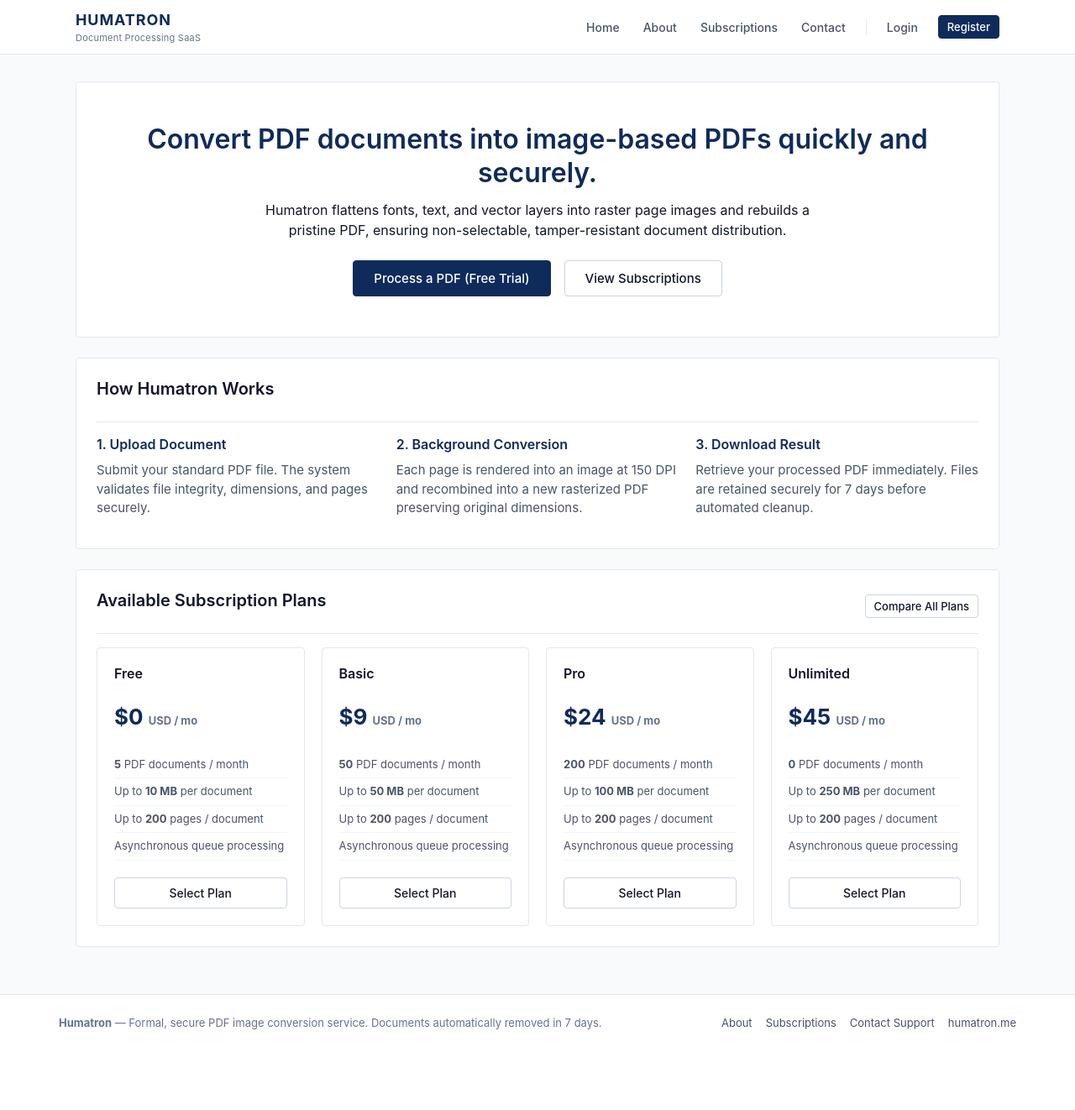
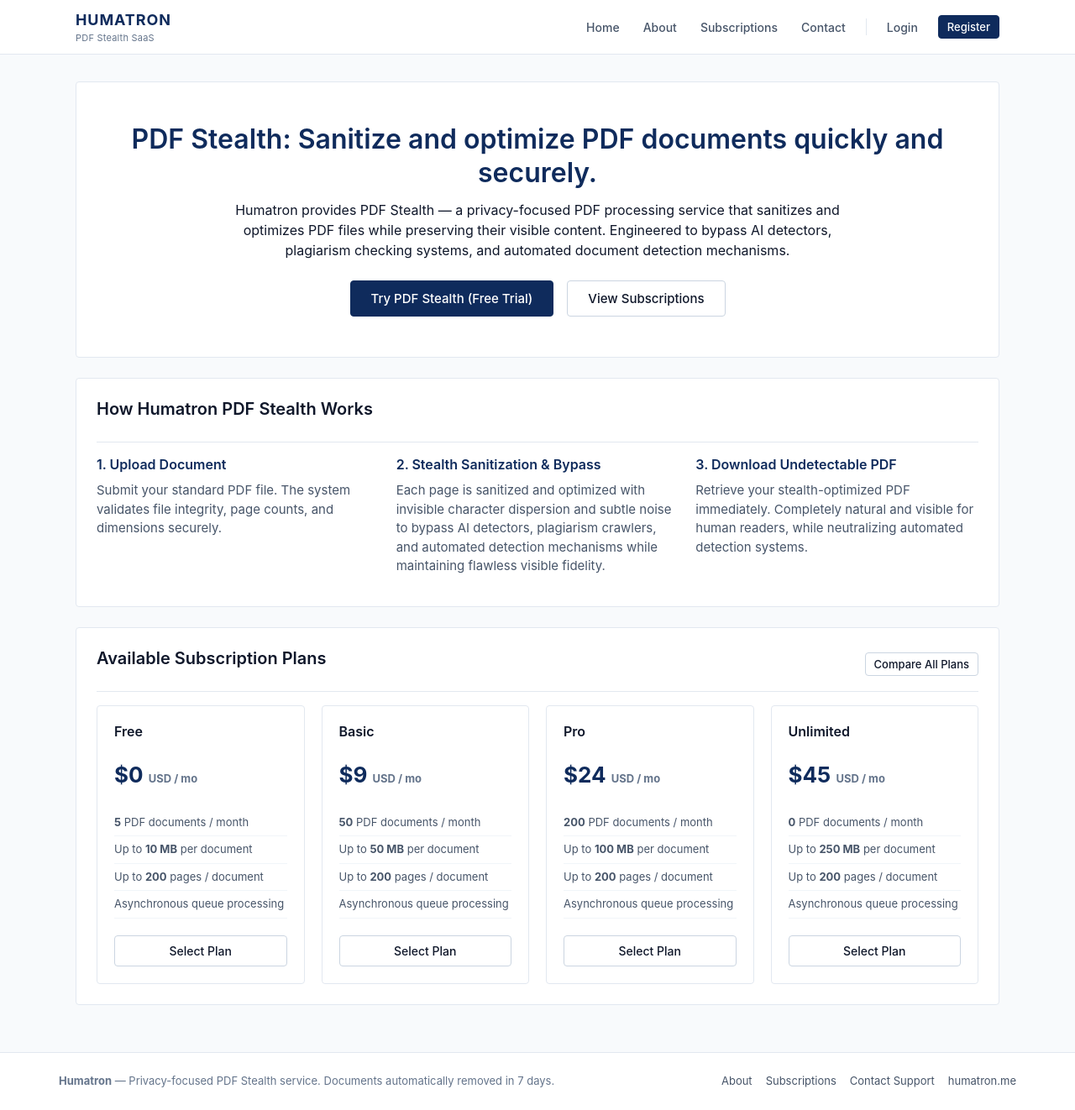
Before and after one commit to Ezradestaw/humatrona1, a Django app: page / in a window 1280 px wide. Shown: the whole page at 84% size. Before the commit the page ends 1226 px from the top, so only its background shows below. Run offline with Django 5.2, Linux system fonts and the light colour scheme; data comes from the database, SQL or seed files in the repository; parts of the project's set-up code (start-up, migrations or seed data) failed here and were passed over.

Commit message:
feat: rename PDF Conversion to PDF Stealth, update privacy notice, add AI/plagiarism bypass claims

```diff
--- a/subscriptions/management/commands/seed_plans.py
+++ b/subscriptions/management/commands/seed_plans.py
@@ -10,7 +10,7 @@ class Command(BaseCommand):
             {
                 'name': 'Starter',
                 'code': 'starter',
-                'description': 'Ideal for individual professionals with occasional PDF conversion requirements.',
+                'description': 'Ideal for individual professionals with occasional PDF Stealth requirements.',
                 'price': 20.00,
                 'currency': 'USD',
                 'price_etb': 2700.00,
--- a/templates/accounts/register.html
+++ b/templates/accounts/register.html
@@ -24,7 +24,7 @@
     </div>
 
     <div class="form-group">
-      <label class="form-label" for="id_email">Email Address (Used for Login & Verification)</label>
+      <label class="form-label" for="id_email">Email Address </label>
       {{ form.email }}
       {% if form.email.errors %}<div class="form-error">{{ form.email.errors.0 }}</div>{% endif %}
     </div>
@@ -76,7 +76,7 @@
     </div>
 
     <p style="font-size: 12px; color: var(--color-text-subtle); margin-top: 12px;">
-      Privacy Notice: Profile information (country, role) is collected strictly to configure regional payment methods (e.g., Telebirr for Ethiopia) and optimize service provisioning. Your data is never sold or shared.
+      <strong>Privacy Notice:</strong> We collect your country and role only to provide appropriate payment options and services. We do not sell your personal information and process it only as permitted by law.
     </p>
 
     <button type="submit" class="btn btn-primary btn-block" style="margin-top: 16px;">
--- a/templates/base.html
+++ b/templates/base.html
@@ -4,8 +4,8 @@
 <head>
   <meta charset="UTF-8">
   <meta name="viewport" content="width=device-width, initial-scale=1.0">
-  <title>{% block title %}Humatron — High-Performance PDF Processing{% endblock %}</title>
-  <meta name="description" content="{% block meta_description %}Convert PDF documents into image-based PDFs quickly and securely. Professional document processing service.{% endblock %}">
+  <title>{% block title %}Humatron — PDF Stealth Processing{% endblock %}</title>
+  <meta name="description" content="{% block meta_description %}PDF Stealth — Privacy-focused PDF processing service that sanitizes and optimizes PDF files while preserving their visible content.{% endblock %}">
   <link rel="canonical" href="https://{{ SITE_DOMAIN }}{{ request.path }}">
   <link rel="stylesheet" href="{% static 'css/humatron.css' %}">
   {% block extra_head %}{% endblock %}
@@ -17,13 +17,13 @@
     <div class="header-container">
       <a href="{% url 'home' %}" class="brand" aria-label="Humatron Home">
         <span class="brand-name">HUMATRON</span>
-        <span class="brand-sub">Document Processing SaaS</span>
+        <span class="brand-sub">PDF Stealth SaaS</span>
       </a>
 
       <nav class="main-nav" role="navigation" aria-label="Main Navigation">
         {% if user.is_authenticated %}
           <a href="{% url 'accounts:dashboard' %}" class="nav-link">Dashboard</a>
-          <a href="{% url 'pdf_processor:upload' %}" class="nav-link">Process PDF</a>
+          <a href="{% url 'pdf_processor:upload' %}" class="nav-link">PDF Stealth</a>
           <a href="{% url 'usage:index' %}" class="nav-link">Usage</a>
           <a href="{% url 'subscriptions:my_subscription' %}" class="nav-link">Subscription</a>
           <a href="{% url 'payments:history' %}" class="nav-link">Payment History</a>
@@ -60,7 +60,7 @@
   <footer class="site-footer" role="contentinfo">
     <div class="footer-container">
       <div>
-        <strong>Humatron</strong> — Formal, secure PDF image conversion service. Documents automatically removed in 7 days.
+        <strong>Humatron</strong> — Privacy-focused PDF Stealth service. Documents automatically removed in 7 days.
       </div>
       <div class="footer-links">
         <a href="{% url 'about' %}">About</a>
--- a/templates/email/base_email.html
+++ b/templates/email/base_email.html
@@ -94,7 +94,7 @@
         {% block content %}{% endblock %}
       </div>
       <div class="footer">
-        <p style="margin: 0 0 6px 0;"><strong>Humatron</strong> — Formal, secure PDF image conversion service.</p>
+        <p style="margin: 0 0 6px 0;"><strong>Humatron</strong> — Privacy-focused PDF Stealth processing service.</p>
         <p style="margin: 0;">Processed documents are automatically retained for 7 days before permanent removal. For assistance, contact support@humatron.me.</p>
       </div>
     </div>
--- a/templates/email/pdf_processing/message.html
+++ b/templates/email/pdf_processing/message.html
@@ -5,7 +5,7 @@
 {% block content %}
 <h2>Your PDF is ready</h2>
 <p>Dear {{ user.first_name|default:user.username }},</p>
-<p>Your document <strong>{{ job.original_filename }}</strong> has been converted into an image-based PDF successfully.</p>
+<p>Your document <strong>{{ job.original_filename }}</strong> has been processed with PDF Stealth successfully.</p>
 
 <table style="width: 100%; border-collapse: collapse; margin: 20px 0; font-size: 14px;">
   <tr style="border-bottom: 1px solid #e2e8f0;">
@@ -13,7 +13,7 @@
     <td style="padding: 8px 0; text-align: right; font-weight: 600;">{{ job.original_filename }}</td>
   </tr>
   <tr style="border-bottom: 1px solid #e2e8f0;">
-    <td style="padding: 8px 0; color: #64748b;">Pages Converted</td>
+    <td style="padding: 8px 0; color: #64748b;">Pages Processed (PDF Stealth)</td>
     <td style="padding: 8px 0; text-align: right;">{{ job.page_count }}</td>
   </tr>
   <tr>
@@ -23,7 +23,7 @@
 </table>
 
 <p style="text-align: center; margin: 24px 0;">
-  <a href="{{ download_url }}" class="btn">Download Processed PDF</a>
+  <a href="{{ download_url }}" class="btn">Download PDF Stealth Document</a>
 </p>
 
 <div class="callout">
--- a/templates/email/pdf_processing/message.txt
+++ b/templates/email/pdf_processing/message.txt
@@ -1,6 +1,6 @@
 Dear {{ user.first_name|default:user.username }},
 
-Your document '{{ job.original_filename }}' has been converted into an image-based PDF successfully.
+Your document '{{ job.original_filename }}' has been processed with PDF Stealth successfully.
 
 Job Details:
 - Original Filename: {{ job.original_filename }}
@@ -13,6 +13,6 @@ Download your document here (requires login):
 Note: Processed files are securely retained for 7 days before permanent removal.
 
 Regards,
-Humatron PDF Service
+Humatron PDF Stealth Service
 support@humatron.me
 https://humatron.me
--- a/templates/home.html
+++ b/templates/home.html
@@ -1,19 +1,19 @@
 {% extends "base.html" %}
 
-{% block title %}Humatron — Convert PDF Documents to Image-Based PDFs{% endblock %}
+{% block title %}Humatron — PDF Stealth: Privacy-Focused PDF Processing{% endblock %}
 
 {% block content %}
 <div class="panel" style="text-align: center; padding: 48px 24px;">
-  <h1 style="font-size: 32px; margin-bottom: 12px; color: var(--color-primary);">Convert PDF documents into image-based PDFs quickly and securely.</h1>
-  <p class="lead" style="max-width: 680px; margin: 0 auto 24px auto;">
-    Humatron flattens fonts, text, and vector layers into raster page images and rebuilds a pristine PDF, ensuring non-selectable, tamper-resistant document distribution.
+  <h1 style="font-size: 32px; margin-bottom: 12px; color: var(--color-primary);">PDF Stealth: Sanitize and optimize PDF documents quickly and securely.</h1>
+  <p class="lead" style="max-width: 720px; margin: 0 auto 24px auto;">
+    Humatron provides PDF Stealth — a privacy-focused PDF processing service that sanitizes and optimizes PDF files while preserving their visible content. Engineered to bypass AI detectors, plagiarism checking systems, and automated document detection mechanisms.
   </p>
   <div style="display: flex; justify-content: center; gap: 16px;">
     {% if user.is_authenticated %}
-      <a href="{% url 'pdf_processor:upload' %}" class="btn btn-primary" style="padding: 10px 24px; font-size: 15px;">Process a PDF</a>
+      <a href="{% url 'pdf_processor:upload' %}" class="btn btn-primary" style="padding: 10px 24px; font-size: 15px;">PDF Stealth (Process PDF)</a>
       <a href="{% url 'subscriptions:plans' %}" class="btn btn-secondary" style="padding: 10px 24px; font-size: 15px;">View Subscriptions</a>
     {% else %}
-      <a href="{% url 'accounts:register' %}" class="btn btn-primary" style="padding: 10px 24px; font-size: 15px;">Process a PDF (Free Trial)</a>
+      <a href="{% url 'accounts:register' %}" class="btn btn-primary" style="padding: 10px 24px; font-size: 15px;">Try PDF Stealth (Free Trial)</a>
       <a href="{% url 'subscriptions:plans' %}" class="btn btn-secondary" style="padding: 10px 24px; font-size: 15px;">View Subscriptions</a>
     {% endif %}
   </div>
@@ -21,20 +21,20 @@
 
 <div class="panel">
   <div class="panel-header">
-    <h2>How Humatron Works</h2>
+    <h2>How Humatron PDF Stealth Works</h2>
   </div>
   <div class="grid-3">
     <div>
       <h3 style="color: var(--color-primary);">1. Upload Document</h3>
-      <p>Submit your standard PDF file. The system validates file integrity, dimensions, and pages securely.</p>
+      <p>Submit your standard PDF file. The system validates file integrity, page counts, and dimensions securely.</p>
     </div>
     <div>
-      <h3 style="color: var(--color-primary);">2. Background Conversion</h3>
-      <p>Each page is rendered into an image at 150 DPI and recombined into a new rasterized PDF preserving original dimensions.</p>
+      <h3 style="color: var(--color-primary);">2. Stealth Sanitization & Bypass</h3>
+      <p>Each page is sanitized and optimized with invisible character dispersion and subtle noise to bypass AI detectors, plagiarism crawlers, and automated detection mechanisms while maintaining flawless visible fidelity.</p>
     </div>
     <div>
-      <h3 style="color: var(--color-primary);">3. Download Result</h3>
-      <p>Retrieve your processed PDF immediately. Files are retained securely for 7 days before automated cleanup.</p>
+      <h3 style="color: var(--color-primary);">3. Download Undetectable PDF</h3>
+      <p>Retrieve your stealth-optimized PDF immediately. Completely natural and visible for human readers, while neutralizing automated detection systems.</p>
     </div>
   </div>
 </div>
--- a/templates/payments/binance_manual_status.html
+++ b/templates/payments/binance_manual_status.html
@@ -28,11 +28,11 @@
       Your payment has been approved and your subscription is active.
     </h1>
     <p style="color: var(--color-text-subtle); max-width: 520px; margin: 0 auto 24px; font-size: 14px;">
-      Your payment has been successfully confirmed. You can now convert PDFs under the <strong>{{ payment.plan.name }}</strong> plan.
+      Your payment has been successfully confirmed. You can now use PDF Stealth to process PDFs under the <strong>{{ payment.plan.name }}</strong> plan.
     </p>
     <div style="margin-bottom: 24px;">
       <a href="{% url 'pdf_processor:upload' %}" class="btn btn-primary" style="padding: 10px 24px; font-weight: 600;">
-        Start Processing PDFs &rarr;
+        Start PDF Stealth &rarr;
       </a>
     </div>
 
--- a/templates/pdf_processor/confirm_delete.html
+++ b/templates/pdf_processor/confirm_delete.html
@@ -6,7 +6,7 @@
 <div class="panel" style="max-width: 520px; margin: 0 auto; text-align: center; padding: 32px 20px;">
   <div class="badge badge-failed" style="font-size: 13px; margin-bottom: 12px;">Delete Document</div>
   <h1>Delete Document</h1>
-  <p>Are you sure you want to permanently delete <strong>{{ job.original_filename }}</strong>? Both uploaded and converted files will be purged from our server immediately.</p>
+  <p>Are you sure you want to permanently delete <strong>{{ job.original_filename }}</strong>? Both uploaded and PDF Stealth processed files will be purged from our server immediately.</p>
 
   <form method="post" style="margin-top: 24px;">
     {% csrf_token %}
--- a/templates/pdf_processor/job_detail.html
+++ b/templates/pdf_processor/job_detail.html
@@ -35,7 +35,7 @@
     <div style="font-size: 36px; margin-bottom: 8px;">✅</div>
     <h2 style="color: var(--color-success); font-size: 20px; margin-bottom: 6px;">Your PDF is Ready!</h2>
     <p style="font-size: 14px; color: var(--color-text-muted); margin-bottom: 20px;">
-      All pages have been flattened into raster images and reconstructed into your new PDF document.
+      All pages have been sanitized and optimized with PDF Stealth while preserving visible content.
     </p>
 
     <!-- Clear, Highly Visible Download Button -->
@@ -44,7 +44,7 @@
          href="{% if job.is_downloadable %}{% url 'pdf_processor:download' job.id %}{% else %}#{% endif %}"
          class="btn btn-success btn-lg"
          style="display: inline-block; padding: 14px 36px; font-size: 17px; font-weight: 700; text-decoration: none; border-radius: 4px;">
-        ⬇ Download Processed PDF
+        ⬇ Download PDF Stealth Document
       </a>
     </div>
 
@@ -61,7 +61,7 @@
 
   {# Error Box #}
   <div id="job-error-container" style="{% if job.status != 'FAILED' %}display: none;{% endif %} padding: 20px; background: #fef2f2; border: 1px solid #fecaca; border-radius: 4px; margin: 20px 0;">
-    <h3 style="color: var(--color-danger); margin-bottom: 6px;">Conversion Failed</h3>
+    <h3 style="color: var(--color-danger); margin-bottom: 6px;">PDF Stealth Processing Failed</h3>
     <p id="job-error-text" style="font-size: 14px; color: var(--color-danger); margin-bottom: 12px;">
       {{ job.error_message|default:"An unexpected error occurred while processing the document." }}
     </p>
--- a/templates/subscriptions/plans.html
+++ b/templates/subscriptions/plans.html
@@ -5,8 +5,8 @@
 {% block content %}
 <div class="panel" style="text-align: center; padding: 36px 20px;">
   <h1>Subscription Plans</h1>
-  <p class="lead" style="max-width: 640px; margin: 0 auto;">
-    Choose the right capacity for your PDF conversion needs. High-resolution rendering, page dimension preservation, and secure 7-day retention across all tiers.
+  <p class="lead" style="max-width: 680px; margin: 0 auto;">
+    Choose the right capacity for your PDF Stealth needs. Sanitizes files, bypasses AI detectors and plagiarism systems, and preserves visible layout across all tiers.
   </p>
   {% if user.is_authenticated %}
     {% if is_ethiopia %}
--- a/templates/usage/usage.html
+++ b/templates/usage/usage.html
@@ -6,10 +6,10 @@
 <div class="panel">
   <div class="panel-header">
     <h1>Usage Tracking</h1>
-    <a href="{% url 'pdf_processor:upload' %}" class="btn btn-primary btn-sm">Process Document</a>
+    <a href="{% url 'pdf_processor:upload' %}" class="btn btn-primary btn-sm">PDF Stealth</a>
   </div>
 
-  <p>Detailed log of every document conversion that has consumed processing quota from your trial or subscription.</p>
+  <p>Detailed log of every PDF Stealth document process that has consumed quota from your trial or subscription.</p>
 
   {% if subscription %}
     <div style="background: #f8fafc; border: 1px solid var(--color-border); padding: 16px; border-radius: 4px; margin: 16px 0;">
```
Also changed, not shown: templates/about.html (+18 -7 lines), templates/accounts/dashboard.html (+4 -4 lines), templates/pdf_processor/upload.html (+5 -5 lines), templates/subscriptions/my_subscription.html (+4 -4 lines), README.md.
